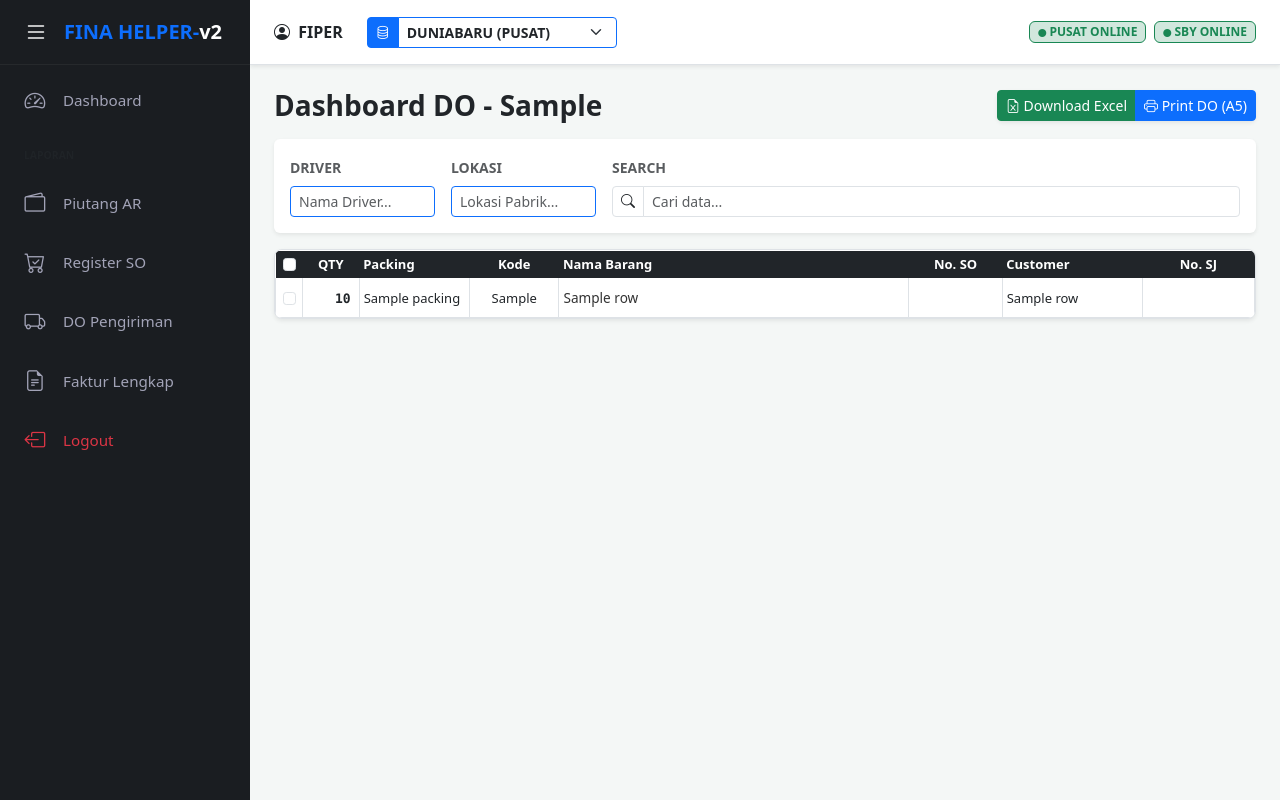
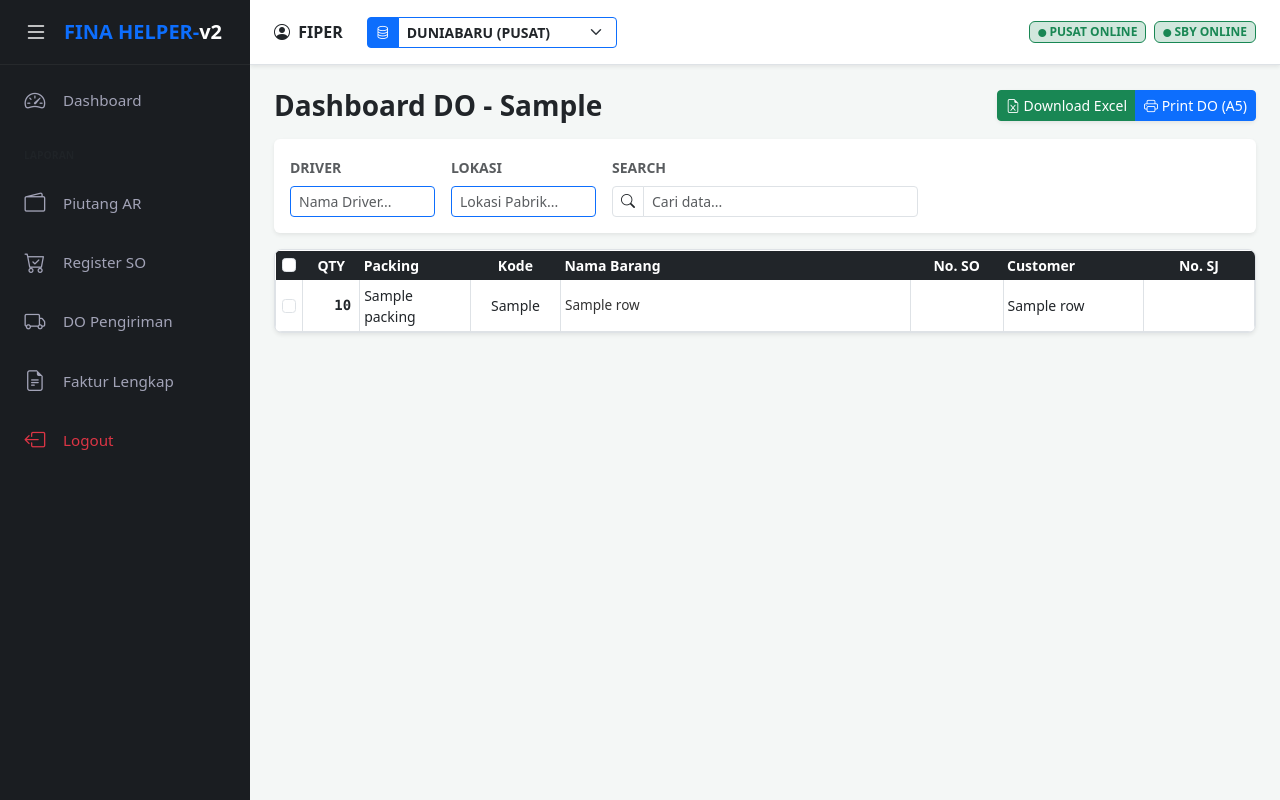
Before and after one commit to 03lukman/bckp_fiper-v2, a Flask app: template fiper/app/templates/documents/preview_do.html in a window 1280 px wide. Run offline with Flask 3, Linux system fonts and the light colour scheme; the template is opened without the code that fills it: most values are stand-ins (such as "Sample title", 1, 10 or a date in 2020).

Commit message:
Update preview_do.html

```diff
--- a/fiper/app/templates/documents/preview_do.html
+++ b/fiper/app/templates/documents/preview_do.html
@@ -38,7 +38,7 @@
     .w-sj      { width: 160px; text-align: center; }
 
     #doTable th, #doTable td {
-        font-size: 13px;
+        font-size: 14px;
         vertical-align: middle;
     }
 
@@ -67,7 +67,7 @@
                 <label class="form-label fw-bold small text-muted">LOKASI</label>
                 <input type="text" id="inputDept" class="form-control form-control-sm border-primary" placeholder="Lokasi Pabrik...">
             </div>
-            <div class="col-md-8">
+            <div class="col-md-4">
                 <label class="form-label fw-bold small text-muted">SEARCH</label>
                 <div class="input-group input-group-sm">
                     <span class="input-group-text bg-white"><i class="bi bi-search"></i></span>
```
